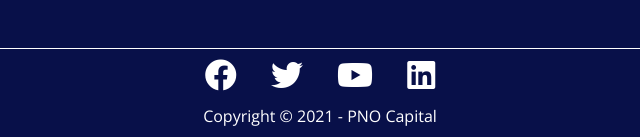
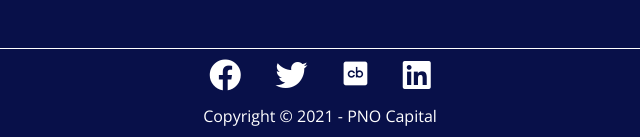
Before and after one commit to Talhakhan-pm/pnocapital, a plain HTML site: page board.html in a window 1280 px wide. Shown: the part 4551-4688 px from the top of the page, 305-945 px from the left. Drawn offline with nearby package versions, Linux system fonts and the light colour scheme.

```diff
--- a/board.html
+++ b/board.html
@@ -107,7 +107,7 @@
       <div class="social">
         <a href="#"><i class="fab fa-facebook fa-2x"></i></a>
         <a href="#"><i class="fab fa-twitter fa-2x"></i></a>
-        <a href="#"><i class="fab fa-youtube fa-2x"></i></a>
+        <a href="#"><img src="./img/logos/cb_icon.png" alt=""></i></a>
         <a href="#"><i class="fab fa-linkedin fa-2x"></i></a>
         <p>Copyright &copy;  2021 - PNO Capital</p>
       </div>
```
Also changed, not shown: img/logos/cb_icon.png (added), 2 other files.
